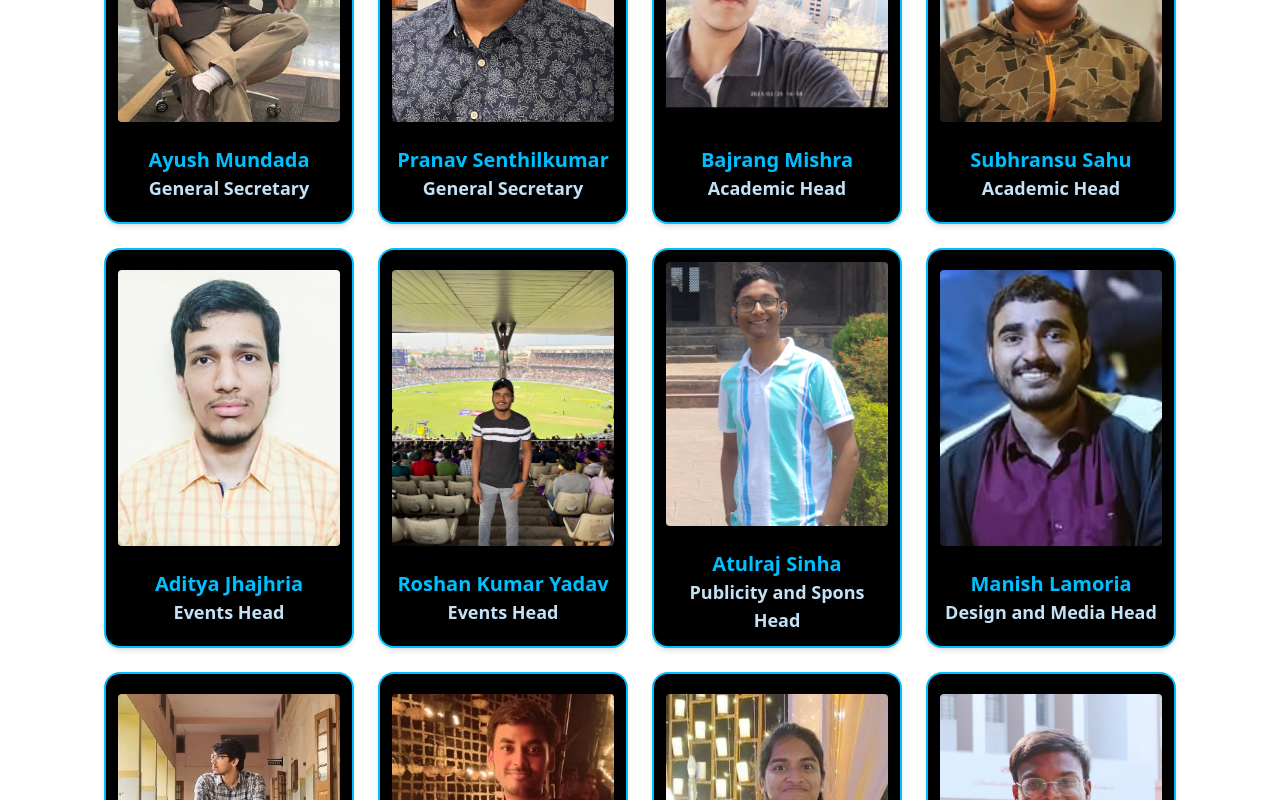
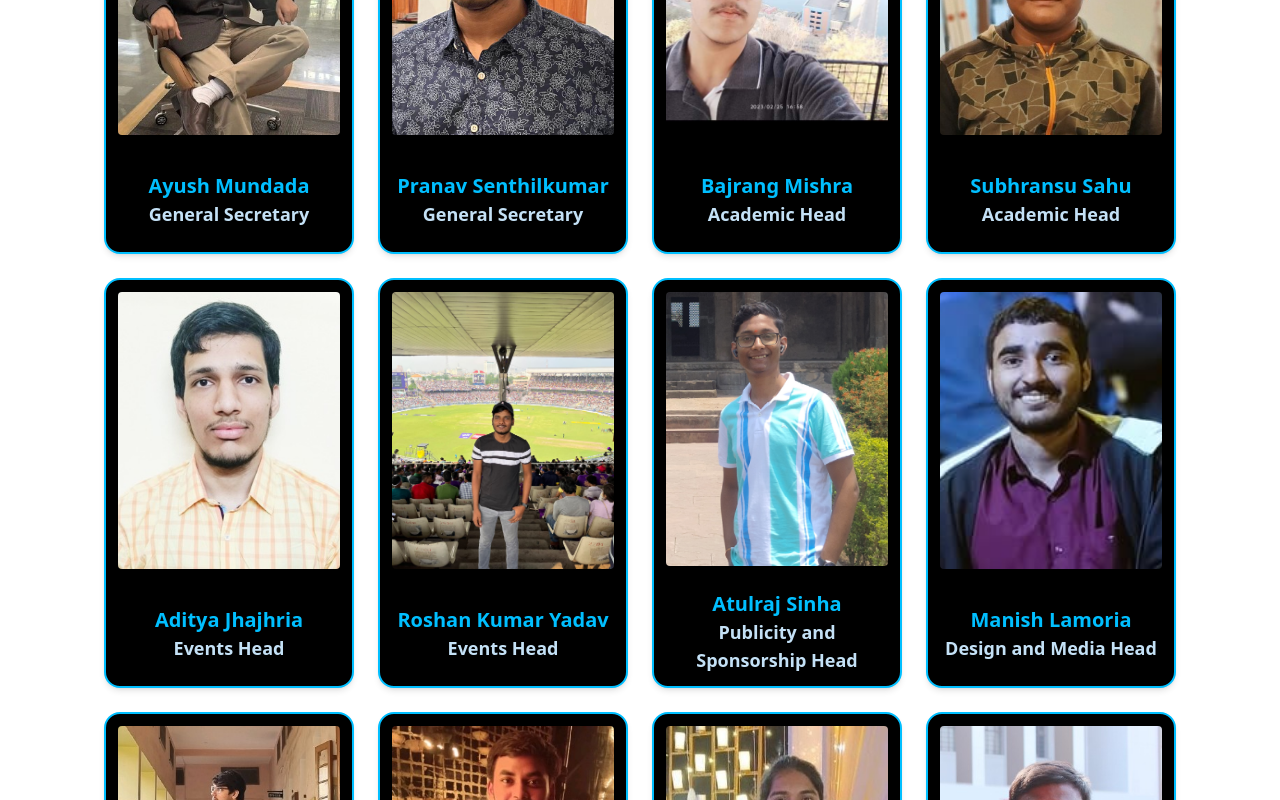
Before and after one commit to kgts-iitkgp/site-frontend, a Next.js app: page /teams in a window 1280 px wide. Shown: the part 1440-2240 px from the top of the page. Built offline with nearby package versions, Linux system fonts and the light colour scheme; a web font is replaced by a local one.

Commit message:
full designation with same alignment

```diff
--- a/src/components/TeamCard.tsx
+++ b/src/components/TeamCard.tsx
@@ -26,17 +26,17 @@ export const TeamCard: React.FC<BlogCardProps> = ({
   MailLink,
 }) => {
   return (
-    <div className="relative cursor-default bg-black w-[250px] h-[400px] bg-cardbg shadow-md overflow-hidden transform transition-all duration-400 border-2 border-primary mx-auto rounded-2xl hover:-translate-y-2 flex flex-col justify-center">
-      <div className="p-3 bg-cardbg overflow-hidden h-[300px]">
+    <div className="relative cursor-default bg-black w-[250px] h-[410px] bg-cardbg shadow-md overflow-hidden transform transition-all duration-400 border-2 border-primary mx-auto rounded-2xl hover:-translate-y-2 flex flex-col justify-center">
+      <div className="p-3 bg-cardbg overflow-hidden h-[320px]">
         <Image
           src={`${image}`}
           alt={name}
           width={400}
-          height={700}
+          height={350}
           className="w-full h-full object-cover rounded"
         />
       </div>
-      <div className="p-3">
+      <div className="p-3 h-[110px] flex flex-col items-center justify-center">
         <p className="text-center text-xl text-primary font-bold">{name}</p>
         <p className="text-center text-lg text-tertiary font-bold">{designation}</p>
       </div>
--- a/src/data/TeamsData.ts
+++ b/src/data/TeamsData.ts
@@ -133,7 +133,7 @@ export const Heads: Profile[] = [
   {
     id: 15,
     name: "Atulraj Sinha",
-    designation: "Publicity and Spons Head",
+    designation: "Publicity and Sponsorship Head",
     image: "/images/profiles/atul.png",
     FBLink: "https://www.facebook.com/profile.php?id=100086993447576",
     InstaLink: "https://www.instagram.com/atulsinha_15/",
```
